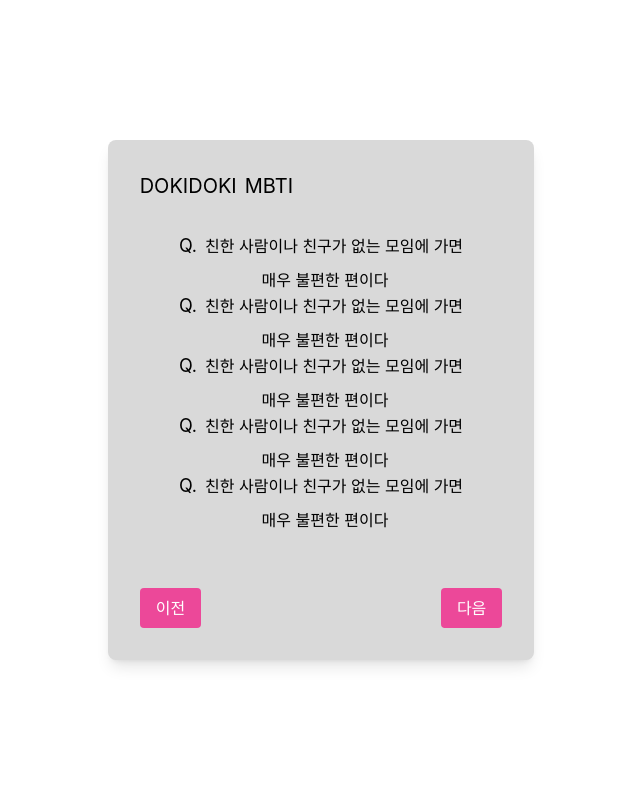
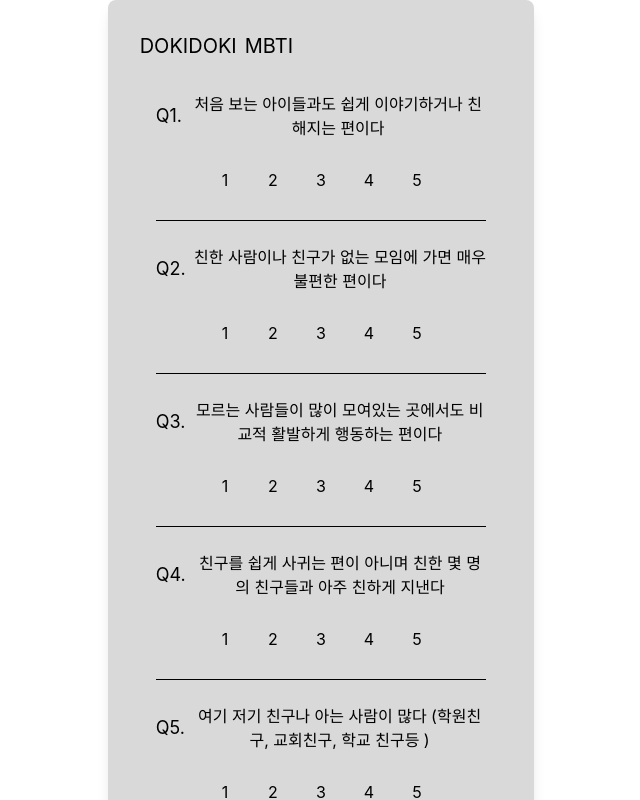
Before and after one commit to Takhojin/dokidoki_mbti, a React (Create React App) app in the folder client/: page /question in a window 1280 px wide. Shown: the top 800 px of the page, without its empty margins (319-959 px from the left). Built offline with nearby package versions, Linux system fonts and the light colour scheme.

Commit message:
Add: 질문1 페이지 레이아웃 완성

```diff
--- a/client/src/pages/Main/Main.tsx
+++ b/client/src/pages/Main/Main.tsx
@@ -1,11 +1,18 @@
 import React, { FunctionComponent } from 'react';
+import { useNavigate } from 'react-router-dom';
 
 const Main: FunctionComponent = () => {
+  const navigate = useNavigate();
+
+  const handleStartClick = () => {
+    navigate('/question');
+  };
   return (
     <div className="flex justify-center items-center min-h-screen ">
       <div
         className="w-1/3 h-90% bg-white flex flex-col items-center justify-center tems-center min-h-screen pl-4 pr-4 pt-48 pb-8"
         style={{ backgroundColor: '#D9D9D9' }}
+        onClick={handleStartClick}
       >
         <div className="w-full flex justify-start">
           <div className="text-7xl webkit-background-clip-text webkit-text-fill-transparent inline-block max-w-full transform rotate-[-23.79deg] transform-origin-center mb-4">
--- a/client/src/pages/Question/Question1.tsx
+++ b/client/src/pages/Question/Question1.tsx
@@ -1,6 +1,74 @@
-import React, { FunctionComponent } from 'react';
+import React, { FunctionComponent, useState } from 'react';
+import { useNavigate } from 'react-router-dom';
+import { questions } from './components/questionsData';
+
+// 선택된 응답을 저장하기 위한 타입을 정의합니다.
+type SelectedResponse = {
+  [questionId: number]: number; // 각 문항 ID에 대한 응답 번호.
+};
 
 const Question1: FunctionComponent = () => {
+  const navigate = useNavigate();
+
+  const handleBeforeClick = () => {
+    navigate('/');
+  };
+
+  // 'selected' 상태 초기화를 위한 타입 지정.
+  const [selected, setSelected] = useState<SelectedResponse>({});
+
+  // 매개변수에 타입 지정.
+  const handleResponse = (questionId: number, option: number) => {
+    setSelected(prev => ({
+      ...prev,
+      [questionId]: option, // 문항 ID와 선택된 응답을 객체에 저장.
+    }));
+  };
+
+  // 선택 옵션 버튼 렌더링 함수.
+  const renderOptions = (questionId: number) => {
+    const options = [1, 2, 3, 4, 5];
+    return options.map(number => (
+      <button
+        key={number}
+        className={`rounded-full h-12 w-12 flex items-center justify-center ${
+          selected[questionId] === number ? 'bg-blue-500' : 'bg-gray-200'
+        }`}
+        onClick={() => handleResponse(questionId, number)}
+      >
+        {number}
+      </button>
+    ));
+  };
+
+  // 문항들을 렌더링하는 함수를 수정합니다.
+  const renderQuestions = () => {
+    // questions 배열에서 질문 데이터를 가져와 렌더링합니다.
+    return questions.slice(0, 5).map((question, index) => {
+      const questionId = index + 1; // 질문 ID를 1부터 시작하도록 설정합니다.
+
+      return (
+        <div
+          key={questionId}
+          className="mb-6 w-full  text-center border-b border-gray-300 pb-4"
+        >
+          {/* 문항 내용 */}
+          <div className="flex justify-center items-center mb-2">
+            <span className="text-lg mr-2">Q{questionId}.</span>{' '}
+            {/* 질문 번호 표시 */}
+            <span className="text-base">
+              {question.text} {/* 질문 텍스트를 동적으로 가져옵니다. */}
+            </span>
+          </div>
+          {/* 응답 옵션 렌더링 */}
+          <div className="flex justify-center mt-4">
+            {renderOptions(questionId)}
+          </div>
+        </div>
+      );
+    });
+  };
+
   return (
     <div className="flex justify-center items-center min-h-screen bg-gray-200">
       <div
@@ -17,48 +85,15 @@ const Question1: FunctionComponent = () => {
 
         {/* Question Section */}
         <div className="flex flex-col items-center bg-gray-300 w-full p-4 rounded-lg mb-4">
-          <div className="flex items-center mb-2">
-            <span className="text-lg mr-2">Q.</span>
-            <span className="text-base">
-              친한 사람이나 친구가 없는 모임에 가면
-            </span>
-          </div>
-          <div className="text-base ml-2">매우 불편한 편이다</div>
-          <div className="flex items-center mb-2">
-            <span className="text-lg mr-2">Q.</span>
-            <span className="text-base">
-              친한 사람이나 친구가 없는 모임에 가면
-            </span>
-          </div>
-          <div className="text-base ml-2">매우 불편한 편이다</div>
-          <div className="flex items-center mb-2">
-            <span className="text-lg mr-2">Q.</span>
-            <span className="text-base">
-              친한 사람이나 친구가 없는 모임에 가면
-            </span>
-          </div>
-          <div className="text-base ml-2">매우 불편한 편이다</div>
-          <div className="flex items-center mb-2">
-            <span className="text-lg mr-2">Q.</span>
-            <span className="text-base">
-              친한 사람이나 친구가 없는 모임에 가면
-            </span>
-          </div>
-          <div className="text-base ml-2">매우 불편한 편이다</div>
-          <div className="flex items-center mb-2">
-            <span className="text-lg mr-2">Q.</span>
-            <span className="text-base">
-              친한 사람이나 친구가 없는 모임에 가면
-            </span>
-          </div>
-          <div className="text-base ml-2">매우 불편한 편이다</div>
+          {renderQuestions()} {/* 문항들을 렌더링합니다. */}
         </div>
-
-        {/* Similar block can be repeated for multiple questions if needed */}
 
         {/* Navigation Buttons */}
         <div className="flex w-full justify-between mt-6">
-          <button className="bg-pink-500 text-white py-2 px-4 rounded hover:bg-pink-400">
+          <button
+            className="bg-pink-500 text-white py-2 px-4 rounded hover:bg-pink-400"
+            onClick={handleBeforeClick}
+          >
             이전
           </button>
           <button className="bg-pink-500 text-white py-2 px-4 rounded hover:bg-pink-400">
--- /dev/null
+++ b/client/src/pages/Question/components/questionsData.ts
@@ -0,0 +1,43 @@
+export const questions = [
+  { id: 1, text: '처음 보는 아이들과도 쉽게 이야기하거나 친해지는 편이다' },
+  { id: 2, text: '친한 사람이나 친구가 없는 모임에 가면 매우 불편한 편이다' },
+  {
+    id: 3,
+    text: '모르는 사람들이 많이 모여있는 곳에서도 비교적 활발하게 행동하는 편이다',
+  },
+  {
+    id: 4,
+    text: '친구를 쉽게 사귀는 편이 아니며 친한 몇 명의 친구들과 아주 친하게 지낸다',
+  },
+  {
+    id: 5,
+    text: '여기 저기 친구나 아는 사람이 많다 (학원친구, 교회친구, 학교 친구등 )',
+  },
+  {
+    id: 6,
+    text: '‘이불처럼 폭신한 구름’이란 꾸밈어보다 ‘흰구름’처럼 단순한 말이 더 좋다',
+  },
+  { id: 7, text: '상상 속의 이야기를 잘 만들어 내는 편이다' },
+  { id: 8, text: '주변 사람들의 얼굴, 키나 다른 특징들을 잘 기억한다' },
+  {
+    id: 9,
+    text: '종종 물건을 잃어버리거나 어디에 두었는지 기억을 못할 때가 있다.',
+  },
+  { id: 10, text: '꾸준하고 참을성 있다는 말을 자주 듣는 편이다.' },
+  { id: 11, text: '왜‘라는 질문을 자주 하는 편이다.' },
+  { id: 12, text: '부모님이나 선생님의 말을 잘 듣는 편이다.' },
+  { id: 13, text: '끝까지 해내는 의지와 끈기가 강한 편이다.' },
+  { id: 14, text: '기뻐하고 슬픈 감정이 풍부하고 인정이 많다는 말을 듣는다.' },
+  { id: 15, text: '궁금한 게 있으면 꼬치꼬치 따져서 궁금증을 풀고 싶어한다.' },
+  { id: 16, text: '대체로 공부나 할일을 미리 해놓고 노는 편이다' },
+  { id: 17, text: '계획에 따라 규칙적인 생활을 하는 편이다' },
+  { id: 18, text: '시험보기 전에 미리 여유있게 공부계획을 짜 놓고 실천한다' },
+  {
+    id: 19,
+    text: '미리 하는 게 편하고 마지막 순간에 쫓기면서 일하는 걸 싫어한다',
+  },
+  {
+    id: 20,
+    text: '방이 어수선하게 지저분해도 크게 신경쓰이지 않고 관심대상에 바로 집중하는편이다',
+  },
+];
```
